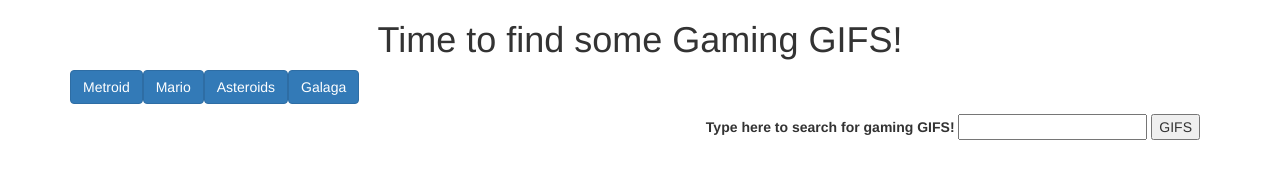
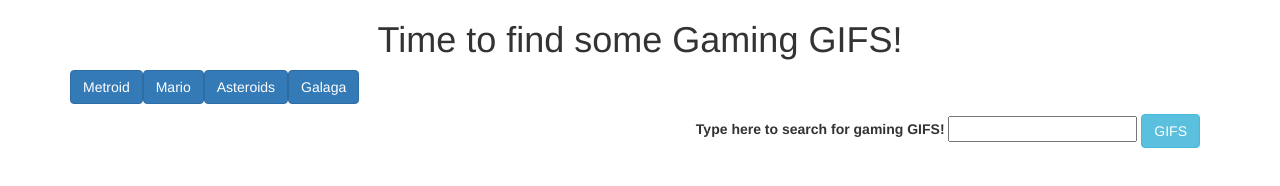
Before and after one commit to TheKingdomDev/GifTastic, a plain HTML site: page index.html in a window 1280 px wide. Drawn offline with nearby package versions, Linux system fonts and the light colour scheme.

Commit message:
more styling

```diff
--- a/index.html
+++ b/index.html
@@ -23,7 +23,7 @@
 		<label for="gaming-input">Type here to search for gaming GIFS!</label>
 		<input type="text" id="gaming-input">
 
-		<input id="add-game" type="submit" value="GIFS">
+		<input id="add-game" type="submit" class="btn btn-info" value="GIFS">
 	</form>
 
 	<div id="gaming-gifs"></div>
```
